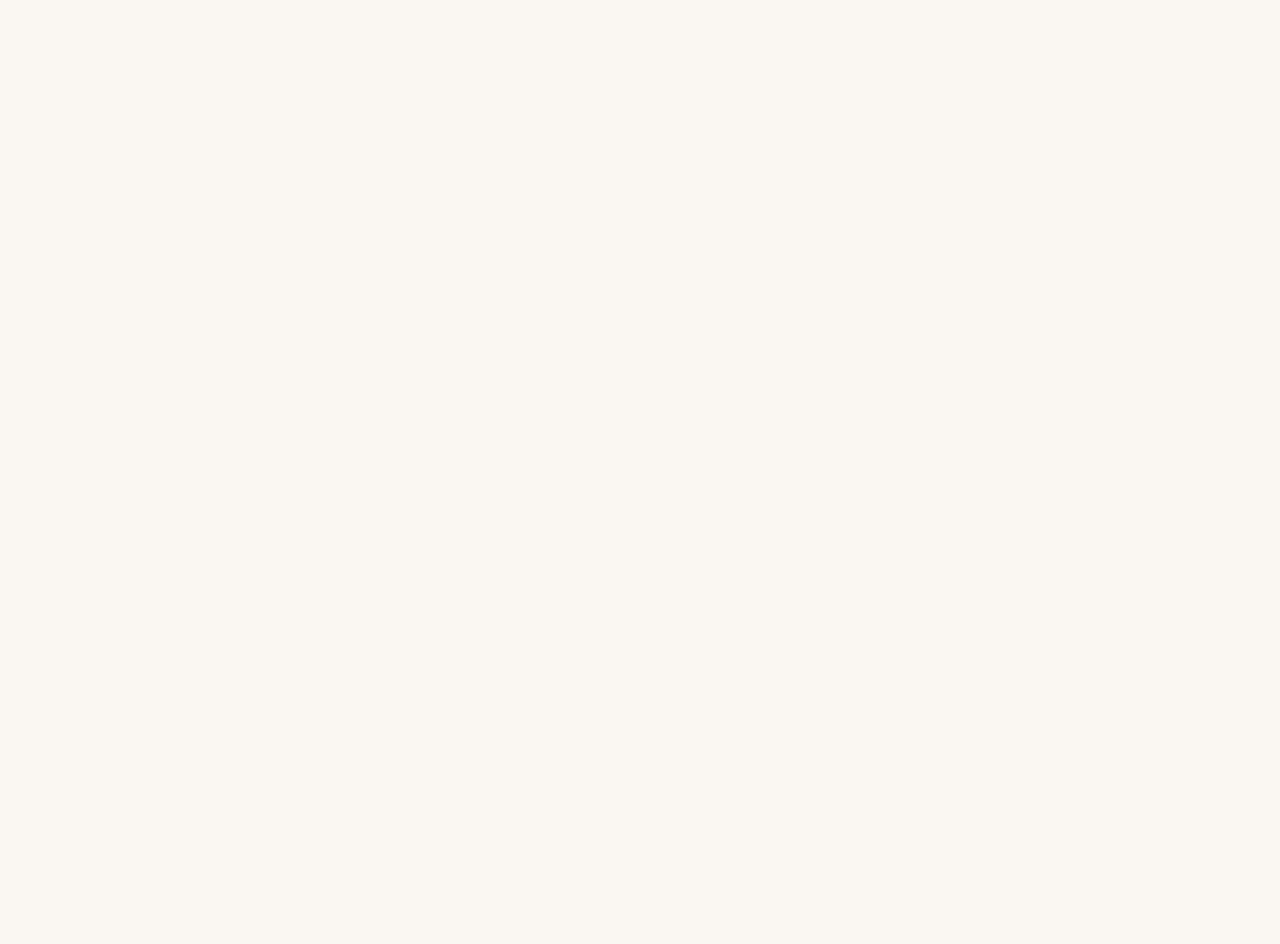
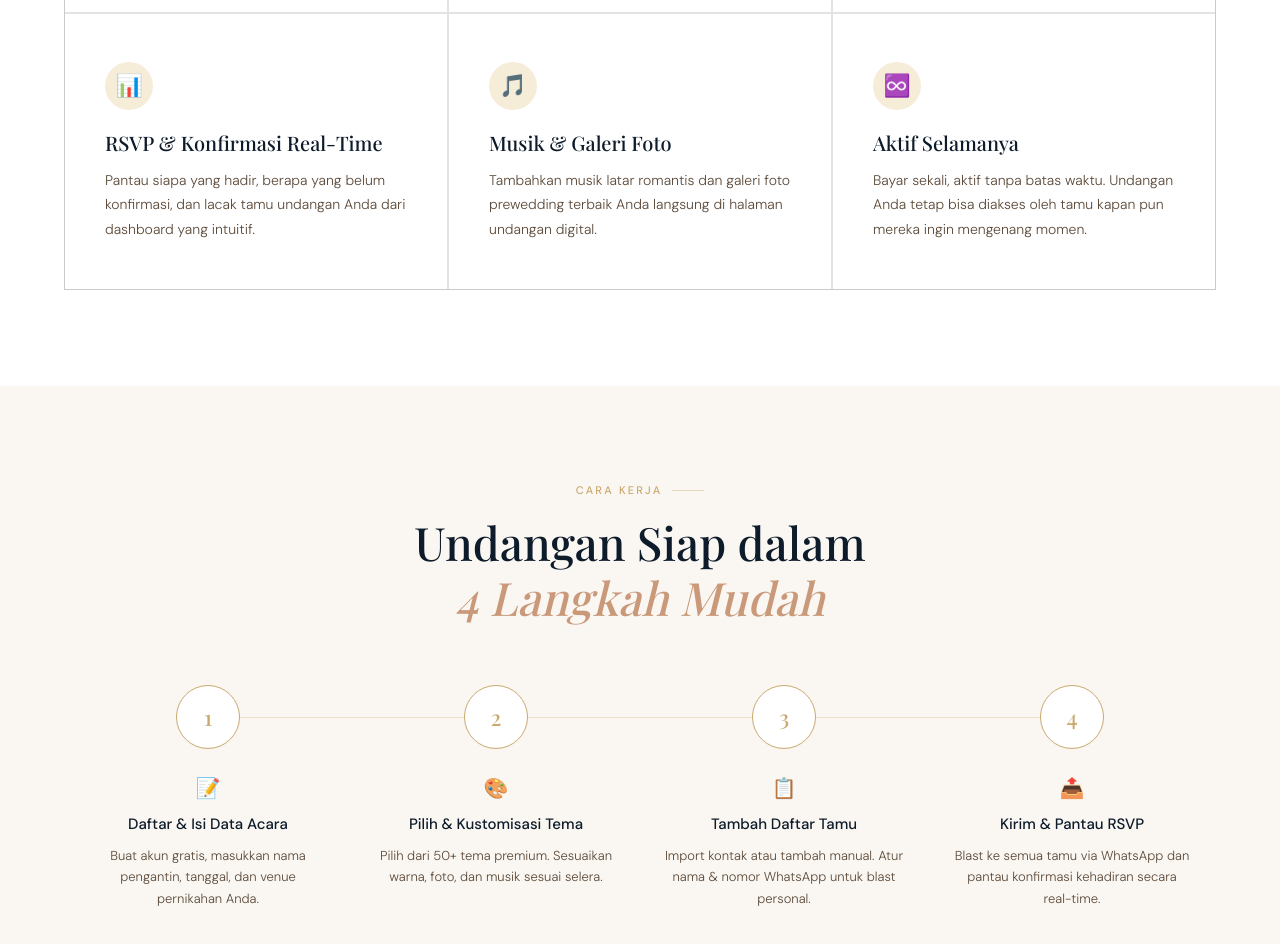
Before and after one commit to saepudinasep/warung-coding-tv, a Next.js app: page / in a window 1280 px wide. Shown: the part 1500-2444 px from the top of the page. Before the commit the page ends 836 px from the top, so only its background shows below. Built offline with nearby package versions, Linux system fonts and the light colour scheme.

Commit message:
feat: section Why Us & How It Works

```diff
--- a/src/app/globals.css
+++ b/src/app/globals.css
@@ -518,4 +518,153 @@ section {
     gap: 24px;
     flex-wrap: wrap;
   }
+  .why-grid {
+    grid-template-columns: 1fr;
+  }
+  .how-steps {
+    grid-template-columns: 1fr 1fr;
+    gap: 40px 0;
+  }
+  .how-steps::before {
+    display: none;
+  }
 }
+
+/* ── WHY US ── */
+.why-section {
+  background: var(--white);
+}
+.why-grid {
+  display: grid;
+  grid-template-columns: repeat(3, 1fr);
+  gap: 2px;
+  background: var(--border-navy);
+  border: 1px solid var(--border-navy);
+}
+.why-card {
+  background: var(--white);
+  padding: 48px 40px;
+  position: relative;
+  transition: all 0.3s;
+}
+.why-card:hover {
+  background: var(--ivory);
+}
+.why-card-icon {
+  width: 48px;
+  height: 48px;
+  border-radius: 50%;
+  background: var(--gold-pale);
+  display: flex;
+  align-items: center;
+  justify-content: center;
+  margin-bottom: 20px;
+  font-size: 22px;
+}
+.why-card h3 {
+  font-family: var(--font-display), serif;
+  font-size: 20px;
+  font-weight: 500;
+  color: var(--navy);
+  margin-bottom: 12px;
+  line-height: 1.3;
+}
+.why-card p {
+  font-size: 14px;
+  font-weight: 300;
+  line-height: 1.75;
+  color: var(--text-mid);
+}
+.why-card-accent {
+  position: absolute;
+  bottom: 0;
+  left: 0;
+  right: 0;
+  height: 3px;
+  background: var(--gold);
+  transform: scaleX(0);
+  transform-origin: left;
+  transition: transform 0.4s cubic-bezier(0.4, 0, 0.2, 1);
+}
+.why-card:hover .why-card-accent {
+  transform: scaleX(1);
+}
+
+/* ── HOW IT WORKS ── */
+.how-section {
+  background: var(--ivory);
+}
+.how-steps {
+  display: grid;
+  grid-template-columns: repeat(4, 1fr);
+  gap: 0;
+  position: relative;
+  margin-top: 60px;
+}
+.how-steps::before {
+  content: '';
+  position: absolute;
+  top: 32px;
+  left: calc(12.5% + 24px);
+  right: calc(12.5% + 24px);
+  height: 1px;
+  background: var(--gold);
+  opacity: 0.3;
+}
+.how-step {
+  padding: 0 24px;
+  text-align: center;
+}
+.how-step-num {
+  width: 64px;
+  height: 64px;
+  border-radius: 50%;
+  border: 1px solid var(--gold);
+  background: var(--white);
+  display: flex;
+  align-items: center;
+  justify-content: center;
+  margin: 0 auto 24px;
+  font-family: var(--font-display), serif;
+  font-size: 22px;
+  font-weight: 500;
+  color: var(--gold);
+  position: relative;
+  z-index: 2;
+  transition: all 0.3s;
+}
+.how-step:hover .how-step-num {
+  background: var(--navy);
+  color: var(--gold);
+  border-color: var(--navy);
+}
+.how-step h3 {
+  font-size: 15px;
+  font-weight: 500;
+  color: var(--navy);
+  margin-bottom: 10px;
+  line-height: 1.3;
+}
+.how-step p {
+  font-size: 13px;
+  font-weight: 300;
+  line-height: 1.65;
+  color: var(--text-mid);
+}
+.how-step-icon {
+  font-size: 20px;
+  margin-bottom: 12px;
+}
+
+/* ── FADE-UP (scroll reveal) ── */
+.fade-up {
+  opacity: 0;
+  transform: translateY(24px);
+  transition:
+    opacity 0.6s cubic-bezier(0.4, 0, 0.2, 1),
+    transform 0.6s cubic-bezier(0.4, 0, 0.2, 1);
+}
+.fade-up.visible {
+  opacity: 1;
+  transform: translateY(0);
+}
--- a/src/app/page.tsx
+++ b/src/app/page.tsx
@@ -1,5 +1,7 @@
 import Navbar from '@/components/Navbar';
 import Hero from '@/components/Hero';
+import WhyUs from '@/components/WhyUs';
+import HowItWorks from '@/components/HowItWorks';
 
 export default function Home() {
   return (
@@ -7,7 +9,9 @@ export default function Home() {
       <Navbar />
       <main>
         <Hero />
-        {/* Section berikutnya (Why Us, Tema, Fitur, Harga, dst) menyusul di task selanjutnya */}
+        <WhyUs />
+        <HowItWorks />
+        {/* Section berikutnya (Tema, Fitur detail, Harga, dst) menyusul di task selanjutnya */}
       </main>
     </>
   );
--- /dev/null
+++ b/src/components/FadeUp.tsx
@@ -0,0 +1,38 @@
+'use client';
+
+import { useEffect, useRef, useState } from 'react';
+
+export default function FadeUp({
+  children,
+  className = '',
+}: {
+  children: React.ReactNode;
+  className?: string;
+}) {
+  const ref = useRef<HTMLDivElement>(null);
+  const [visible, setVisible] = useState(false);
+
+  useEffect(() => {
+    const el = ref.current;
+    if (!el) return;
+
+    const observer = new IntersectionObserver(
+      ([entry]) => {
+        if (entry.isIntersecting) {
+          setVisible(true);
+          observer.unobserve(el);
+        }
+      },
+      { threshold: 0.1 },
+    );
+
+    observer.observe(el);
+    return () => observer.disconnect();
+  }, []);
+
+  return (
+    <div ref={ref} className={`fade-up ${visible ? 'visible' : ''} ${className}`}>
+      {children}
+    </div>
+  );
+}
--- /dev/null
+++ b/src/components/HowItWorks.tsx
@@ -0,0 +1,50 @@
+import FadeUp from './FadeUp';
+
+const steps = [
+  {
+    icon: '📝',
+    title: 'Daftar & Isi Data Acara',
+    desc: 'Buat akun gratis, masukkan nama pengantin, tanggal, dan venue pernikahan Anda.',
+  },
+  {
+    icon: '🎨',
+    title: 'Pilih & Kustomisasi Tema',
+    desc: 'Pilih dari 50+ tema premium. Sesuaikan warna, foto, dan musik sesuai selera.',
+  },
+  {
+    icon: '📋',
+    title: 'Tambah Daftar Tamu',
+    desc: 'Import kontak atau tambah manual. Atur nama & nomor WhatsApp untuk blast personal.',
+  },
+  {
+    icon: '📤',
+    title: 'Kirim & Pantau RSVP',
+    desc: 'Blast ke semua tamu via WhatsApp dan pantau konfirmasi kehadiran secara real-time.',
+  },
+];
+
+export default function HowItWorks() {
+  return (
+    <section className="how-section" id="cara-kerja">
+      <div className="section-header section-header-center">
+        <div className="section-label">Cara Kerja</div>
+        <h2 className="section-title">
+          Undangan Siap dalam
+          <br />
+          <em>4 Langkah Mudah</em>
+        </h2>
+      </div>
+
+      <FadeUp className="how-steps">
+        {steps.map((s, i) => (
+          <div className="how-step" key={s.title}>
+            <div className="how-step-num">{i + 1}</div>
+            <div className="how-step-icon">{s.icon}</div>
+            <h3>{s.title}</h3>
+            <p>{s.desc}</p>
+          </div>
+        ))}
+      </FadeUp>
+    </section>
+  );
+}
--- /dev/null
+++ b/src/components/WhyUs.tsx
@@ -0,0 +1,63 @@
+import FadeUp from './FadeUp';
+
+const reasons = [
+  {
+    icon: '✦',
+    title: 'Desain Eksklusif & Premium',
+    desc: '50+ tema pilihan dari minimalis modern, florals elegan, hingga motif adat Nusantara. Setiap tema dikurasi oleh desainer profesional.',
+  },
+  {
+    icon: '⚡',
+    title: 'Siap Kirim dalam 5 Menit',
+    desc: 'Isi data, pilih tema, sesuaikan teks — undangan Anda langsung aktif dan bisa dibagikan via link personal ke semua tamu.',
+  },
+  {
+    icon: '💬',
+    title: 'WhatsApp Blast Cerdas',
+    desc: 'Kirim undangan personal ke setiap tamu dengan nama yang tersebut langsung. Daftar kontak mudah dikelola lewat dashboard CRM kami.',
+  },
+  {
+    icon: '📊',
+    title: 'RSVP & Konfirmasi Real-Time',
+    desc: 'Pantau siapa yang hadir, berapa yang belum konfirmasi, dan lacak tamu undangan Anda dari dashboard yang intuitif.',
+  },
+  {
+    icon: '🎵',
+    title: 'Musik & Galeri Foto',
+    desc: 'Tambahkan musik latar romantis dan galeri foto prewedding terbaik Anda langsung di halaman undangan digital.',
+  },
+  {
+    icon: '♾️',
+    title: 'Aktif Selamanya',
+    desc: 'Bayar sekali, aktif tanpa batas waktu. Undangan Anda tetap bisa diakses oleh tamu kapan pun mereka ingin mengenang momen.',
+  },
+];
+
+export default function WhyUs() {
+  return (
+    <section className="why-section" id="fitur">
+      <div className="section-header">
+        <div className="section-label">Kenapa Warung Coding TV</div>
+        <h2 className="section-title">
+          Dibuat untuk Momen
+          <br />
+          yang <em>Tak Terlupakan</em>
+        </h2>
+        <p className="section-sub">
+          Setiap detail dirancang untuk mencerminkan keindahan hari istimewa Anda.
+        </p>
+      </div>
+
+      <FadeUp className="why-grid">
+        {reasons.map((r) => (
+          <div className="why-card" key={r.title}>
+            <div className="why-card-icon">{r.icon}</div>
+            <h3>{r.title}</h3>
+            <p>{r.desc}</p>
+            <div className="why-card-accent" />
+          </div>
+        ))}
+      </FadeUp>
+    </section>
+  );
+}
```
